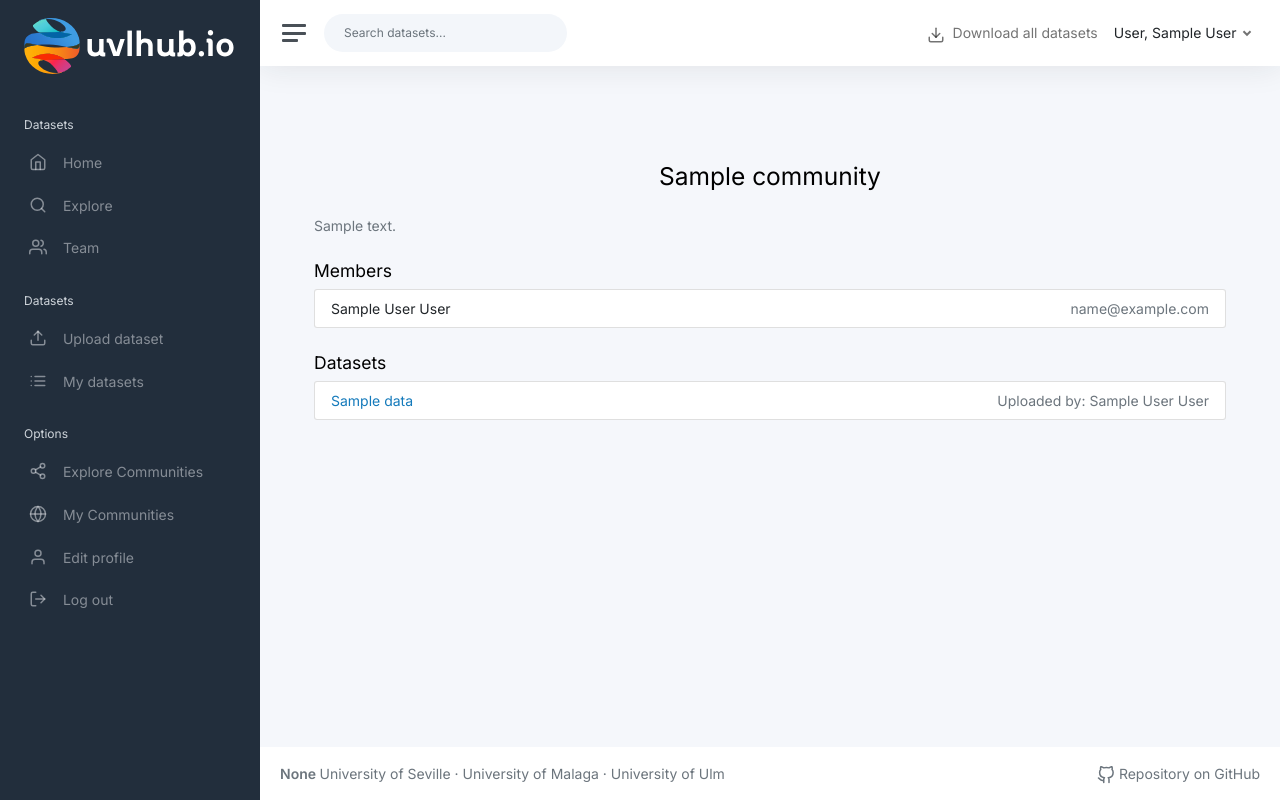
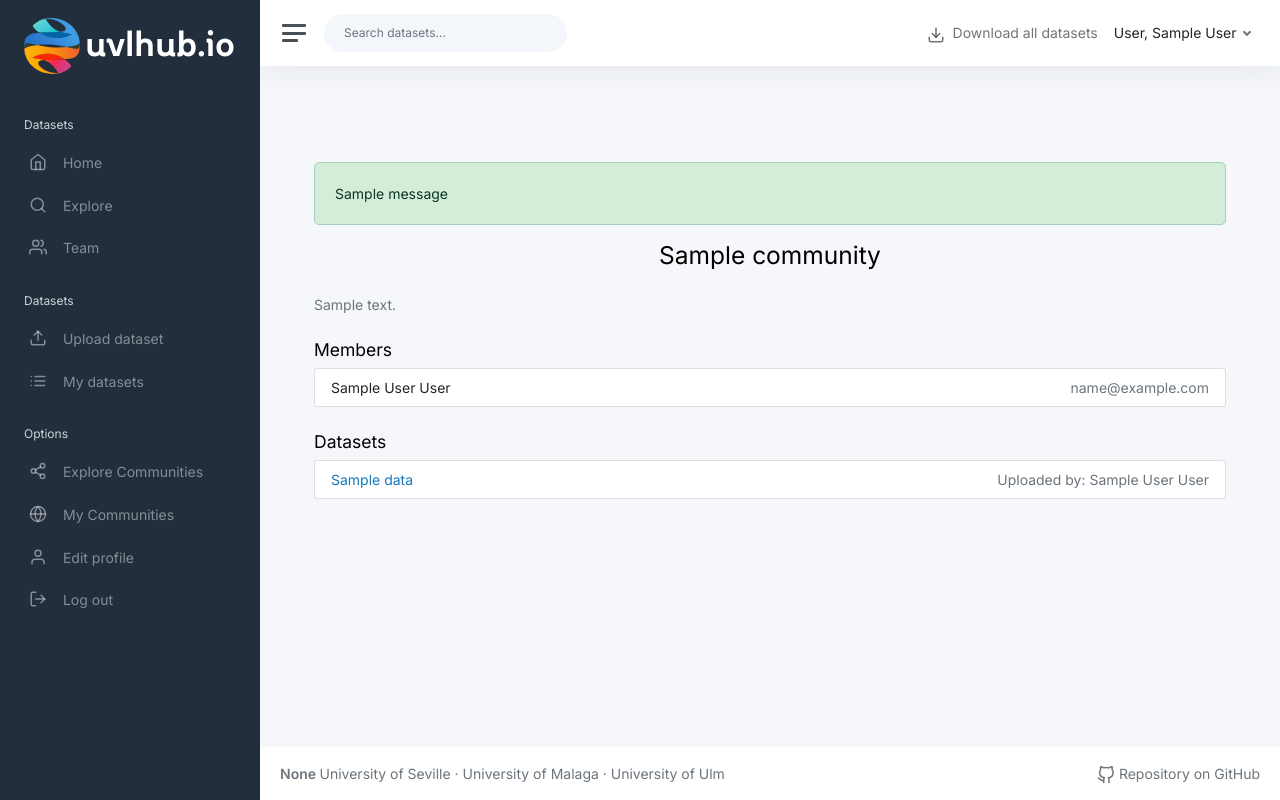
Before and after one commit to maravimaq/puchero-hub, a Flask app: page /community/1 in a window 1280 px wide. Run offline with Flask 3, Linux system fonts and the light colour scheme; a user stored in the database is signed in; tables that the repository leaves empty hold one stand-in row (values such as "Sample post"); one stand-in notice (Sample message) is shown; parts of the project's set-up code (start-up, migrations or seed data) failed here and were passed over; some libraries are stand-ins or nearby versions.

Commit message:
Fix(communities): Aded the error message in show.html and modified its test to adapt it

```diff
--- a/app/modules/community/templates/community/show.html
+++ b/app/modules/community/templates/community/show.html
@@ -4,6 +4,17 @@
 
 {% block content %}
 <div class="container mt-5">
+    {% with messages = get_flashed_messages(with_categories=true) %}
+      {% if messages %}
+        <div class="alert-container mb-3">
+          {% for category, message in messages %}
+            <div class="alert alert-{{ category }}" role="alert">
+              {{ message }}
+            </div>
+          {% endfor %}
+        </div>
+      {% endif %}
+    {% endwith %}
     <h2 class="mb-4 text-center">{{ community.name }}</h2>
     <p class="text-muted">{{ community.description }}</p>
 
```
Also changed, not shown: app/modules/community/tests/test_integration.py (+6 -1 lines).
